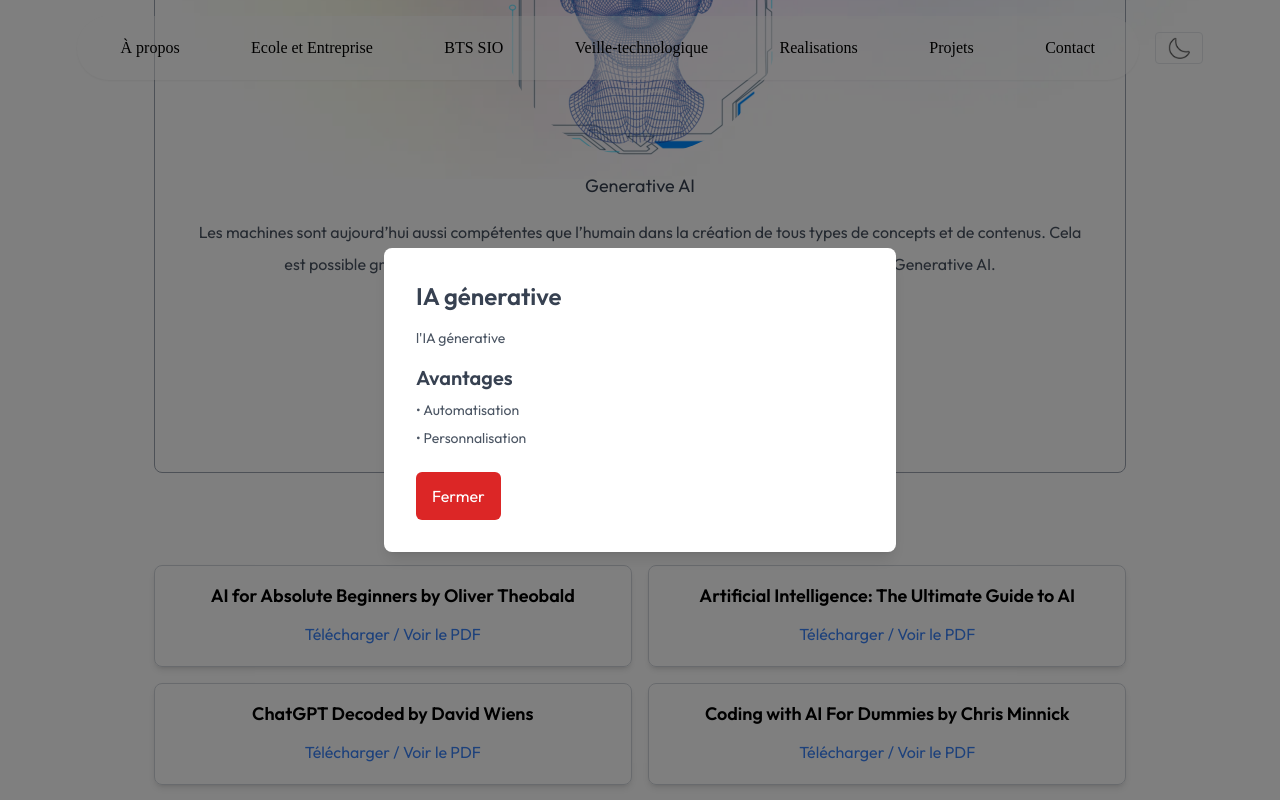
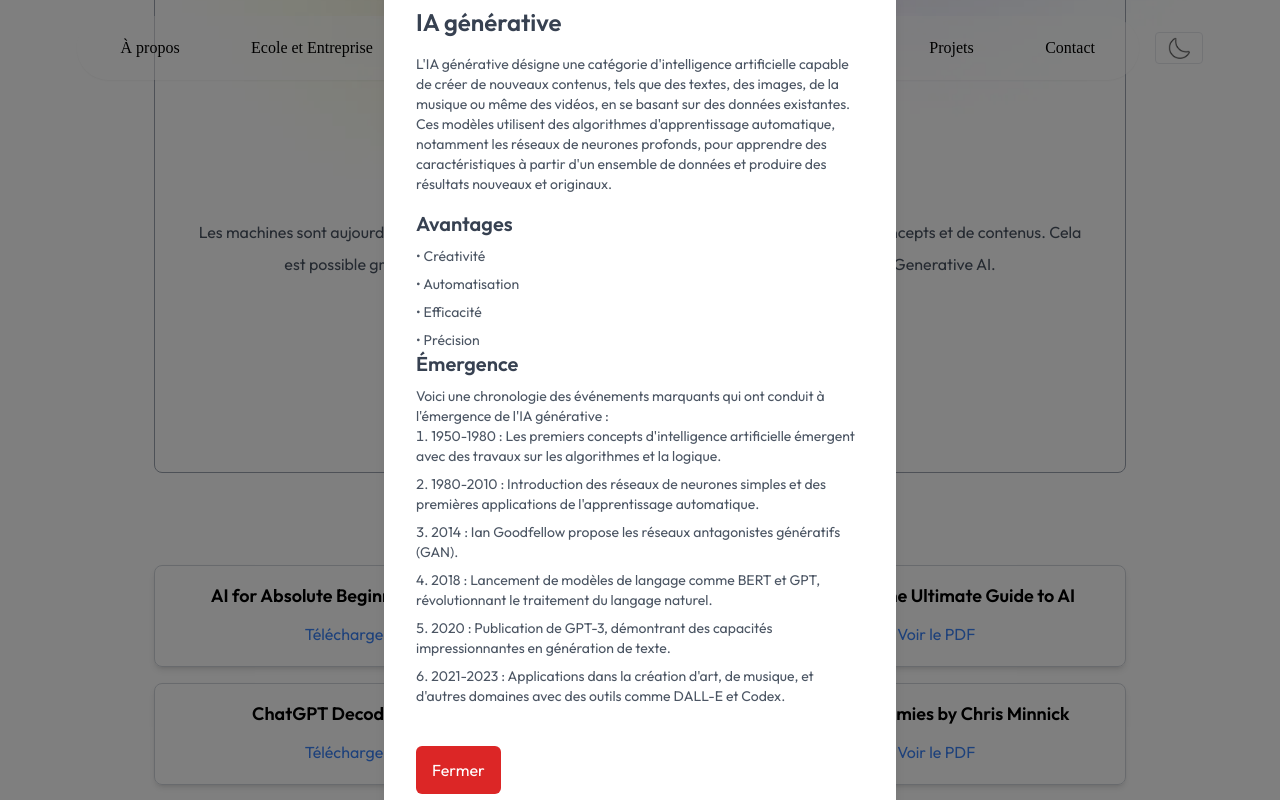
Before and after one commit to samaholicc/ReactPortfolio, a React (Vite) app: page / in a window 1280 px wide. Both pictures are taken after a click on the button "Plus de détails". Shown: the part 4768-5568 px from the top of the page. Built offline with nearby package versions, Linux system fonts and the light colour scheme; a web font is replaced by a local one.

Commit message:
last1 flux RSS

```diff
--- a/src/components/Services.jsx
+++ b/src/components/Services.jsx
@@ -79,11 +79,20 @@ const Services = () => {
               className="mt-4 px-4 py-2 bg-purple-600 text-white rounded-md hover:bg-purple-700 mx-auto block"
               onClick={() =>
                 handleShowDetails({
-                  title: "IA génerative",
-                  details: "l'IA génerative",
-                  advantages: ["Automatisation", "Personnalisation"],
+                  title: "IA générative",
+                  details: "L'IA générative désigne une catégorie d'intelligence artificielle capable de créer de nouveaux contenus, tels que des textes, des images, de la musique ou même des vidéos, en se basant sur des données existantes. Ces modèles utilisent des algorithmes d'apprentissage automatique, notamment les réseaux de neurones profonds, pour apprendre des caractéristiques à partir d'un ensemble de données et produire des résultats nouveaux et originaux.",
+                  advantages: ["Créativité", "Automatisation", "Efficacité", "Précision"],
+                  emergence: [
+                    "1950-1980 : Les premiers concepts d'intelligence artificielle émergent avec des travaux sur les algorithmes et la logique.",
+                    "1980-2010 : Introduction des réseaux de neurones simples et des premières applications de l'apprentissage automatique.",
+                    "2014 : Ian Goodfellow propose les réseaux antagonistes génératifs (GAN).",
+                    "2018 : Lancement de modèles de langage comme BERT et GPT, révolutionnant le traitement du langage naturel.",
+                    "2020 : Publication de GPT-3, démontrant des capacités impressionnantes en génération de texte.",
+                    "2021-2023 : Applications dans la création d'art, de musique, et d'autres domaines avec des outils comme DALL-E et Codex."
+                  ]
                 })
               }
+
             >
               Plus de détails
             </button>
@@ -132,6 +141,17 @@ const Services = () => {
                 <li key={idx}>• {advantage}</li>
               ))}
             </ul>
+                  {/* Emergence Section */}
+      <div className="text-gray-600 text-sm mb-4">
+      <h4 className="text-xl font-semibold text-gray-700 mb-2">Émergence</h4>
+      <p>Voici une chronologie des événements marquants qui ont conduit à l'émergence de l'IA générative :</p>
+      <ol className="list-decimal list-inside space-y-2">
+      {selectedService.emergence.map((event, index) => (
+      <li key={index}>{event}</li>
+    ))}
+      </ol>
+      </div>
+
             <button
               className="mt-6 px-4 py-2 bg-red-600 text-white rounded-md hover:bg-red-700"
               onClick={handleCloseModal}
```
